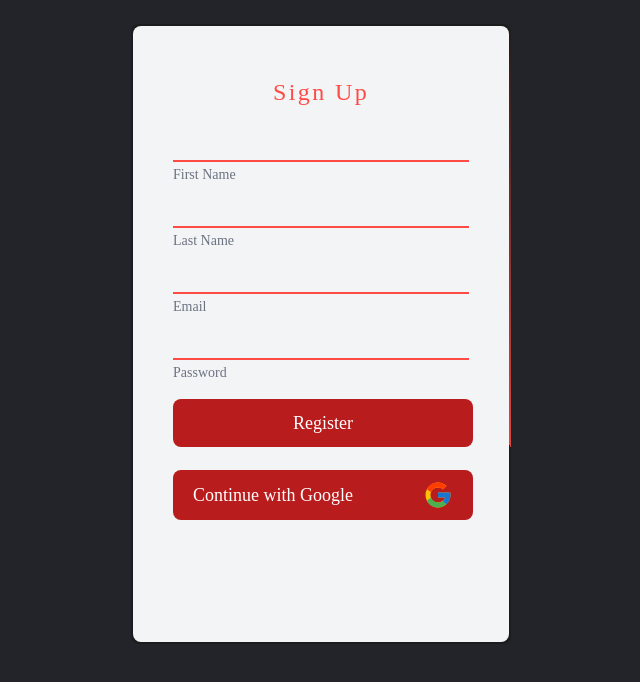
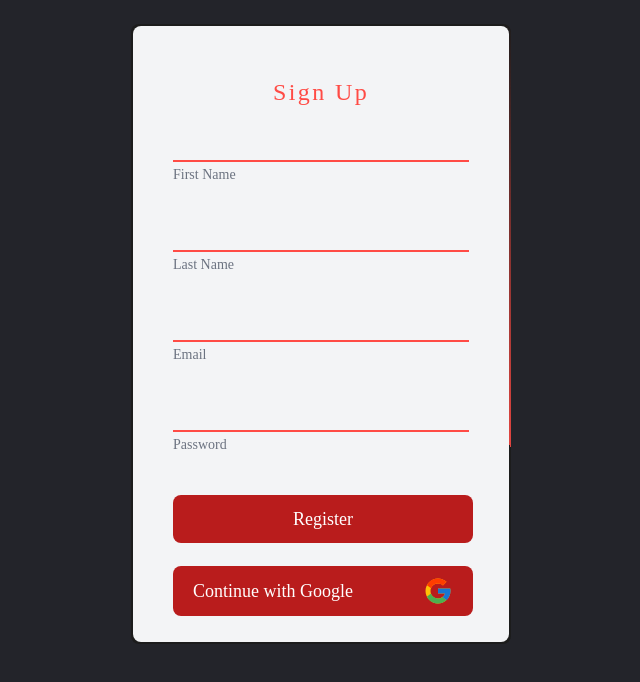
Before and after one commit to MrsGuzel/movie-app, a React (Create React App) app: page / in a window 1280 px wide. Shown: the top 682 px of the page, without its empty margins (319-959 px from the left). Built offline with nearby package versions, Linux system fonts and the light colour scheme; the HTML template or start-up script is replaced by a standard one.

Commit message:
register

```diff
--- a/src/pages/Register.jsx
+++ b/src/pages/Register.jsx
@@ -11,20 +11,20 @@ const Register = () => {
           <h2 className="text-red-main text-2xl font-[500] text-center tracking-[0.1em] mb-3">
             Sign Up
           </h2>
-          <div>
-            <input name="floating_text" type="text" required />
+          <div className="relative z-0 w-full mb-6 group">
+            <input className="peer" name="floating_text" type="text" placeholder=" " required />
             <label htmlFor="floating_text">First Name</label>
           </div>
-          <div>
-            <input name="floating_text" type="text" required />
+          <div className="relative z-0 w-full mb-6 group">
+            <input className="peer" name="floating_text" type="text" placeholder=" " required />
             <label htmlFor="floating_text">Last Name</label>
           </div>
-          <div>
-            <input name="floating_email" type="email" />
+          <div className="relative z-0 w-full mb-6 group">
+            <input className="peer" name="floating_email" type="email" placeholder=" " required />
             <label htmlFor="floating_email">Email</label>
           </div>
-          <div>
-            <input name="floating_password" type="password" />
+          <div className="relative z-0 w-full mb-6 group">
+            <input className="peer" name="floating_password" type="password" placeholder=" " required />
             <label htmlFor="floating_password">Password</label>
           </div>
           <button type="submit" className="btn-danger">Register</button>
```
Also changed, not shown: 1 other file (tests, documents, lock files or other folders).
